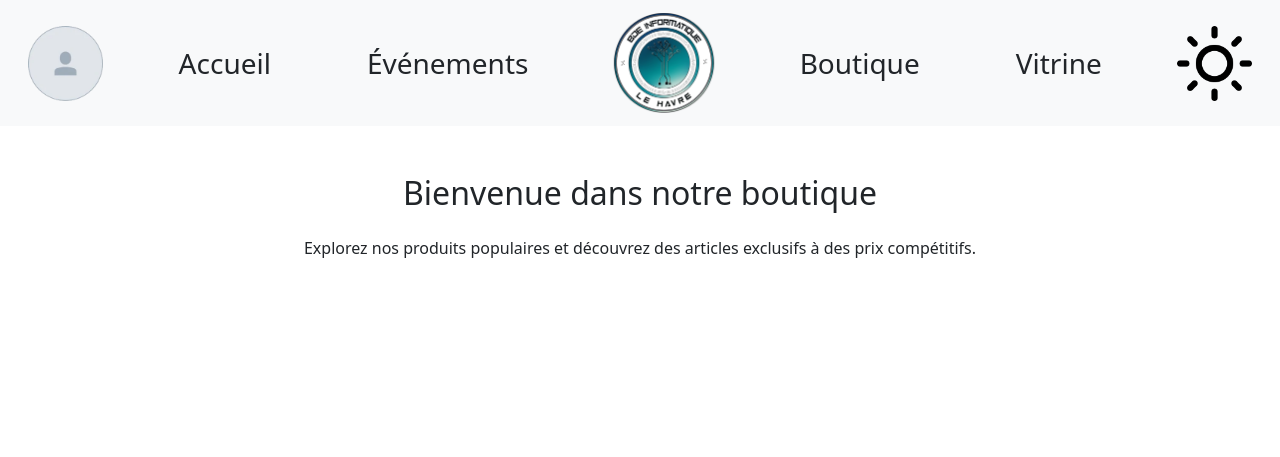
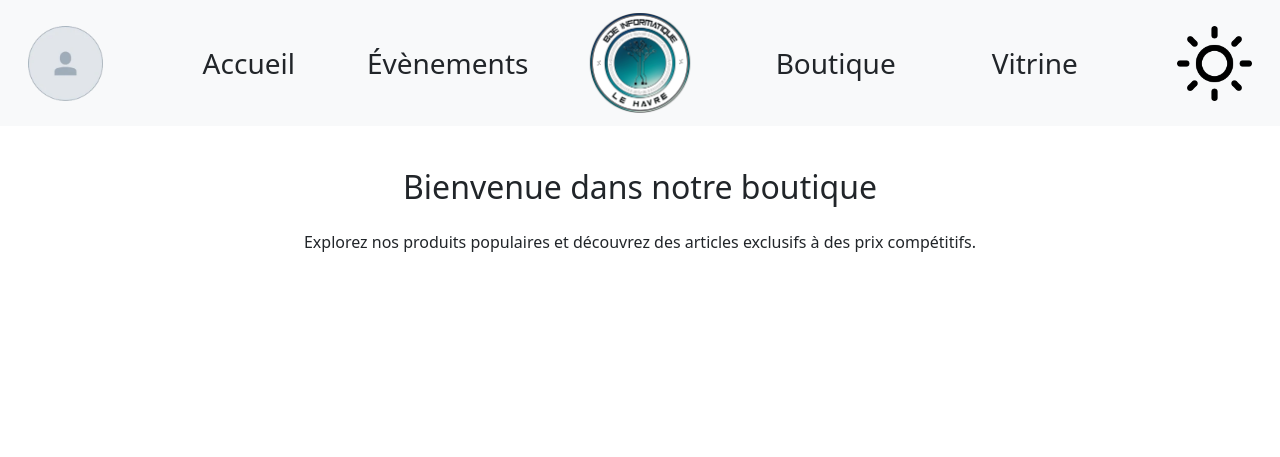
Before and after one commit to ThibaultMangeant/SiteWebBDE, a PHP site: page / in a window 1280 px wide. Shown: the top 457 px of the page. Run offline with PHP 8.4, Linux system fonts and the light colour scheme; data that the repository does not hold is empty; a stand-in replaces the project's code that opens the database connection; some libraries are stand-ins or nearby versions.

Commit message:
Add fixed-top header and adjust navbar styles for better layout

```diff
--- a/app/views/_template/base.html.twig
+++ b/app/views/_template/base.html.twig
@@ -15,7 +15,7 @@
 		<link rel="stylesheet" href="assets/css/navbar.css">
 	</head>
 	<body>
-
+	<header class="fixed-top">
 	<!-- Navbar -->
 	<nav class="navbar navbar-expand-lg navbar-light bg-light">
 		<div class="container-fluid">
@@ -37,7 +37,7 @@
 						<a class="nav-link fs-3 px-5" href="index.php">Accueil</a>
 					</li>
 					<li class="nav-item">
-						<a class="nav-link fs-3 px-5" href="evenement.php">Événements</a>
+						<a class="nav-link fs-3 px-4" href="evenement.php">Évènements</a>
 					</li>
 				</ul>
 
@@ -62,8 +62,9 @@
 			</a>
 		</div>
 	</nav>
+	</header>
 
-	<div class="container mt-5">
+	<div class="container mt-5" style="padding-top: 120px;">
 		{% block body %}{% endblock %}
 	</div>
 
--- a/assets/css/navbar.css
+++ b/assets/css/navbar.css
@@ -11,11 +11,12 @@
     content: '';
     position: absolute;
     bottom: 0;
-    left: 0;
+    left: 50%;
     width: 0;
     height: 4px; /* Épaisseur du trait */
     border-radius: 50px; /* Arrondi des coins */
     background-color: #007bff; /* Couleur du trait */
+	transform: translateX(-50%);
     transition: width 0.3s ease; /* Animation de l'apparition du trait */
 }
 
```
